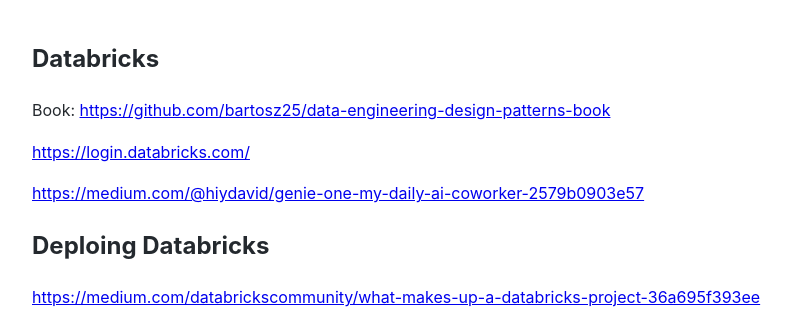
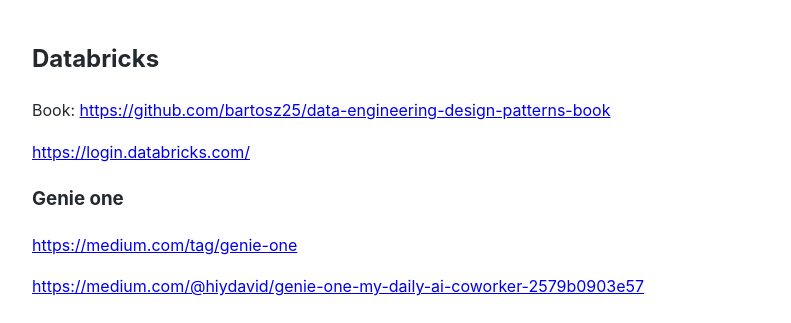
Before and after one commit to Michael-Lubinsky/michael-lubinsky.github.com, a Jekyll site: the page built from spark/databricks.md, in a window 1280 px wide and 900 px high, cut to the strip 0-323 px from the top of the window. Shown: the whole strip, without its empty margins (158-949 px from the left). Built offline with Jekyll 4.4.1, drawn with Linux system fonts in a browser that asks for light colours; our own code applies the rules of GitHub Pages for plain Markdown files.

Commit message:
Add Genie One section to Databricks documentation

```diff
--- a/spark/databricks.md
+++ b/spark/databricks.md
@@ -4,6 +4,9 @@
 <https://github.com/bartosz25/data-engineering-design-patterns-book>
 
 <https://login.databricks.com/>
+
+### Genie one
+<https://medium.com/tag/genie-one>
 
 <https://medium.com/@hiydavid/genie-one-my-daily-ai-coworker-2579b0903e57>
 
```
